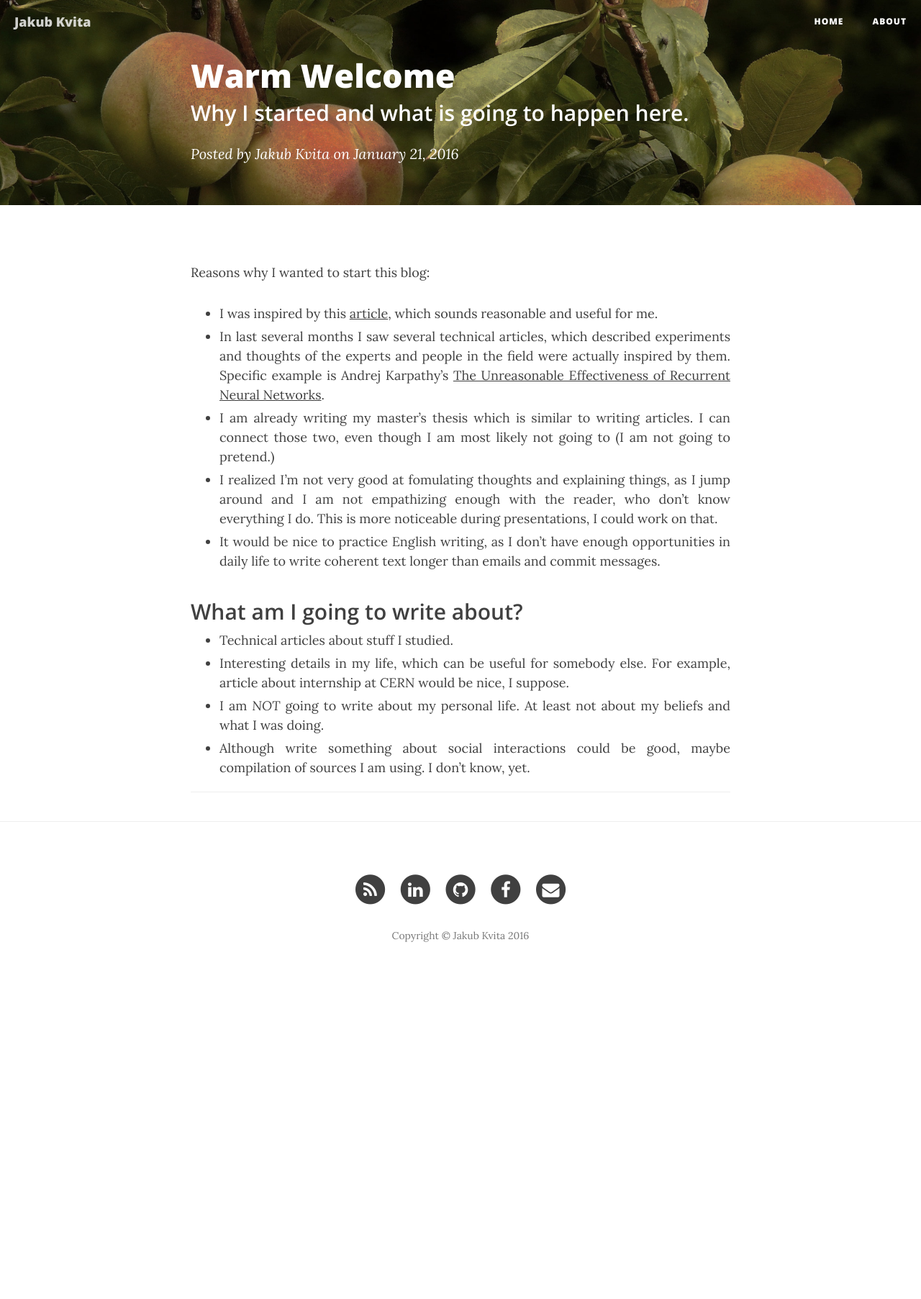
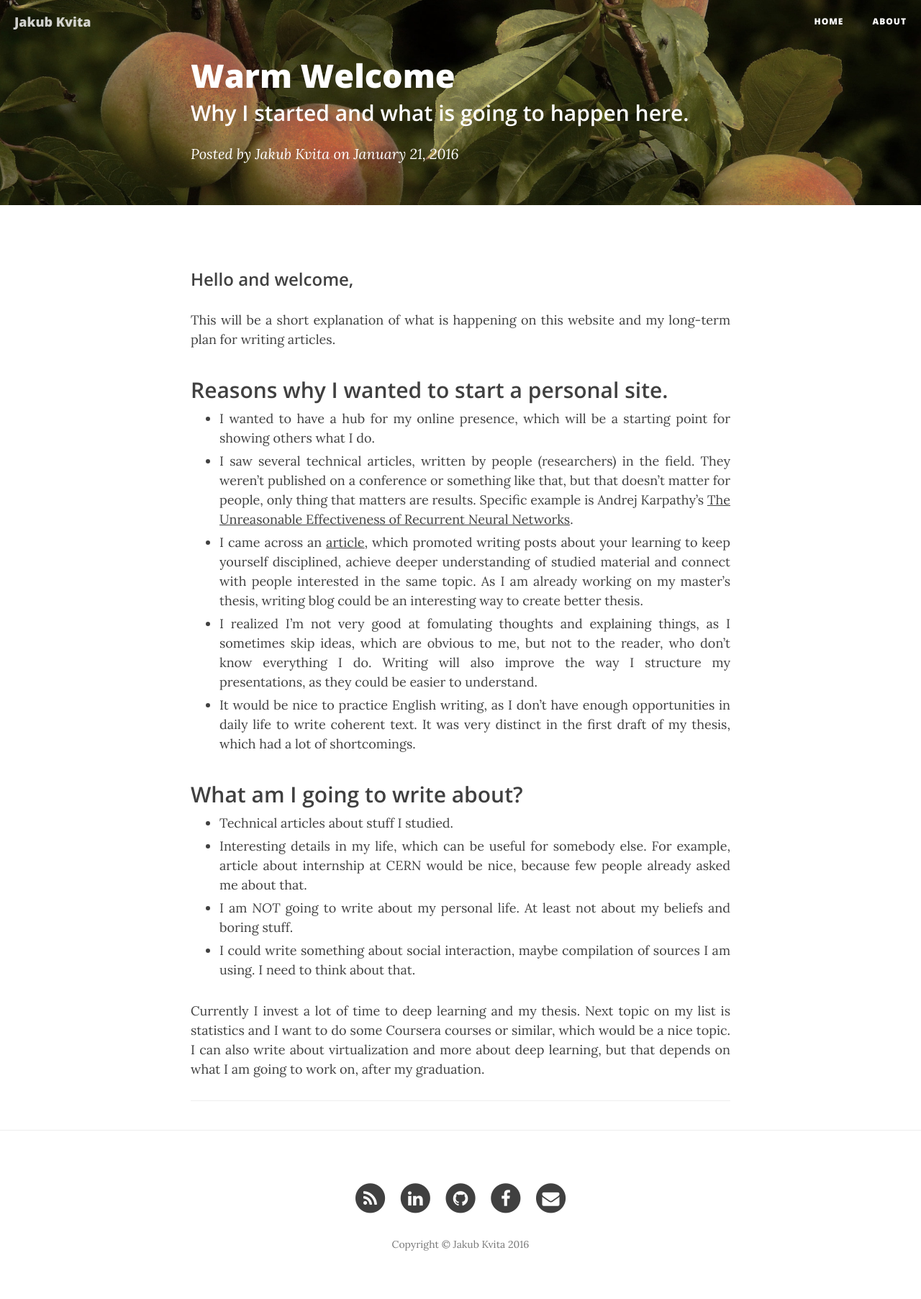
Before and after one commit to kvitajakub/kvitajakub.github.io, a Jekyll site: the page built from _posts/2016-01-21-warm-welcome.markdown, in a window 1280 px wide. Shown: the whole page at 72% size. Built offline with Jekyll 4.4.1, drawn with Linux system fonts in a browser that asks for light colours; nearby versions of some CDN libraries; comment, search, counter and statistics services are not loaded; before the commit the page ends 1376 px from its top, so only the background shows below that.

Commit message:
finished post, responsive picture

```diff
--- a/_posts/2016-01-21-warm-welcome.markdown
+++ b/_posts/2016-01-21-warm-welcome.markdown
@@ -8,18 +8,24 @@ subtitle:   "Why I started and what is going to happen here."
 ---
 <!-- header-img: "img/post-bg-06.jpg" -->
 
-Reasons why I wanted to start this blog:
+### Hello and welcome,
+This will be a short explanation of what is happening on this website and my long-term plan for writing articles.
 
-- I was inspired by this [article](http://blog.uncollege.org/5-reasons-you-should-blog-about-your-learning), which sounds reasonable and useful for me.
-- In last several months I saw several technical articles, which described experiments and thoughts of the experts and people in the field were actually inspired by them. Specific example is Andrej Karpathy's [The Unreasonable Effectiveness of Recurrent Neural Networks](http://karpathy.github.io/2015/05/21/rnn-effectiveness/).
-- I am already writing my master's thesis which is similar to writing articles. I can connect those two, even though I am most likely not going to (I am not going to pretend.)
-- I realized I'm not very good at fomulating thoughts and explaining things, as I jump around and I am not empathizing enough with the reader, who don't know everything I do. This is more noticeable during presentations, I could work on that.
-- It would be nice to practice English writing, as I don't have enough opportunities in daily life to write coherent text longer than emails and commit messages.
+Reasons why I wanted to start a personal site.
+---------------------------------------------
 
+- I wanted to have a hub for my online presence, which will be a starting point for showing others what I do.
+- I saw several technical articles, written by people (researchers) in the field. They weren't published on a conference or something like that, but that doesn't matter for people, only thing that matters are results. Specific example is Andrej Karpathy's [The Unreasonable Effectiveness of Recurrent Neural Networks](http://karpathy.github.io/2015/05/21/rnn-effectiveness/).
+- I came across an [article](http://blog.uncollege.org/5-reasons-you-should-blog-about-your-learning), which promoted writing posts about your learning to keep yourself disciplined, achieve deeper understanding of studied material and connect with people interested in the same topic. As I am already working on my master's thesis, writing blog could be an interesting way to create better thesis.
+- I realized I'm not very good at fomulating thoughts and explaining things, as I sometimes skip ideas, which are obvious to me, but not to the reader, who don't know everything I do. Writing will also improve the way I structure my presentations, as they could be easier to understand.
+- It would be nice to practice English writing, as I don't have enough opportunities in daily life to write coherent text. It was very distinct in the first draft of my thesis, which had a lot of shortcomings.
 
-## What am I going to write about?
+What am I going to write about?
+-------------------------------
 
 - Technical articles about stuff I studied.
-- Interesting details in my life, which can be useful for somebody else. For example, article about internship at CERN would be nice, I suppose.
-- I am *NOT* going to write about my personal life. At least not about my beliefs and what I was doing.
-- Although write something about social interactions could be good, maybe compilation of sources I am using. I don't know, yet.
+- Interesting details in my life, which can be useful for somebody else. For example, article about internship at CERN would be nice, because few people already asked me about that.
+- I am *NOT* going to write about my personal life. At least not about my beliefs and boring stuff.
+- I could write something about social interaction, maybe compilation of sources I am using. I need to think about that.
+
+Currently I invest a lot of time to deep learning and my thesis. Next topic on my list is statistics and I want to do some Coursera courses or similar, which would be a nice topic. I can also write about virtualization and more about deep learning, but that depends on what I am going to work on, after my graduation.
--- a/about.html
+++ b/about.html
@@ -6,7 +6,7 @@ description: "Dedicated to make a difference."
 redefined-size: "col-lg-8 col-lg-offset-2 col-md-10 col-md-offset-1 text-justify"
 ---
 
-<img src="{{ site.baseurl }}/img/profil.jpg" style="width:35%;float:right; padding-bottom:4px; padding-left: 15pt">
+<img class="profil-picture" src="{{ site.baseurl }}/img/profil.jpg">
 <h4>Hi, my name is Jakub!</h4>
 <p>I'm 24-year-old student from <a href="https://www.google.com/maps/place/Brno,+CZ">Brno, CZ</a>. I study Computer Science at Brno University of Technology. Lately I am interested in statistics and machine learning, and I'm working on it in my <a href="https://github.com/kvitajakub/MasterThesis/raw/2f29161d617f0d4b7feec8f9a2a23b557b3583f1/diplomka.pdf">master's thesis</a>.</p>
 
--- a/css/clean-blog.css
+++ b/css/clean-blog.css
@@ -1,3 +1,23 @@
+
+@media screen  and (orientation: landscape){
+    .profil-picture{
+        width:40%;
+        float:right;
+        padding-bottom:4px;
+        padding-left: 15pt
+    }
+}
+@media screen and (orientation: portrait){
+    .profil-picture{
+        width:80%;
+        float:none;
+        padding-bottom:4px;
+        margin-left: auto;
+        margin-right: auto
+    }
+}
+
+
 body {
   font-family: 'Lora', 'Times New Roman', serif;
   font-size: 18px;
```
